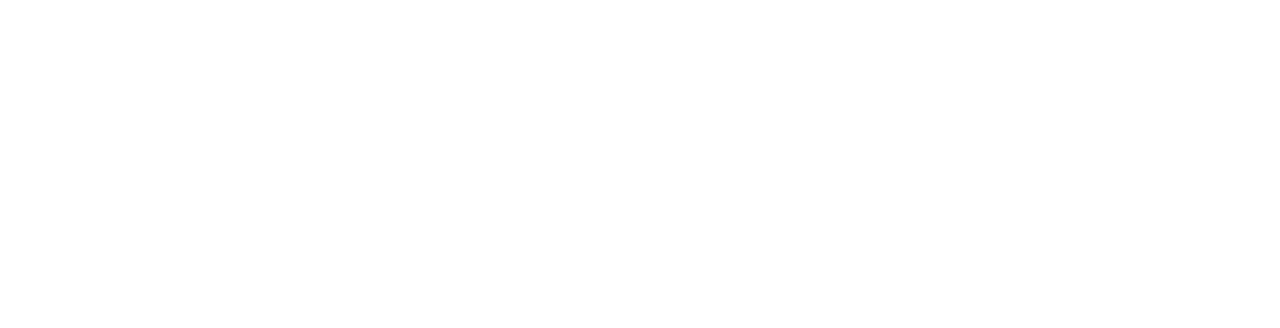
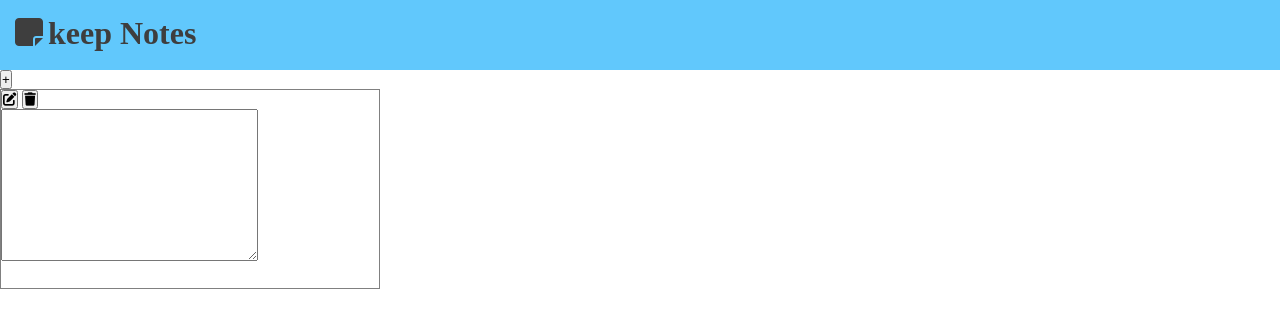
Before and after one commit to Rahulrai1998/keep-notes, a plain HTML site: page index.html in a window 1280 px wide. Drawn offline with Linux system fonts and the light colour scheme.

Commit message:
html css done

```diff
--- a/index.html
+++ b/index.html
@@ -4,7 +4,45 @@
     <meta charset="UTF-8" />
     <meta name="viewport" content="width=device-width, initial-scale=1.0" />
     <link rel="stylesheet" href="style.css" />
+    <link
+      rel="stylesheet"
+      href="https://cdnjs.cloudflare.com/ajax/libs/font-awesome/6.5.2/css/all.min.css"
+      integrity="sha512-SnH5WK+bZxgPHs44uWIX+LLJAJ9/2PkPKZ5QiAj6Ta86w+fsb2TkcmfRyVX3pBnMFcV7oQPJkl9QevSCWr3W6A=="
+      crossorigin="anonymous"
+      referrerpolicy="no-referrer"
+    />
     <title>Keep Notes</title>
   </head>
-  <body></body>
+  <body>
+    <div class="parent-body" id="parent-body-id">
+      <div class="heading" id="heading-id">
+        <h1><i class="fa-solid fa-note-sticky"></i>keep Notes</h1>
+      </div>
+    </div>
+
+    <div class="btn-div">
+      <button class="learn-more-btn add-btn" id="add-btn-id">
+        <span class="btn-text">+</span>
+      </button>
+    </div>
+
+    <div class="notes-card-div" id="notes-card-div-id">
+      <div class="operations-btn">
+        <button class="edit-btn">
+          <i class="fa-solid fa-pen-to-square"></i>
+        </button>
+        <button class="delete-btn"><i class="fa-solid fa-trash"></i></button>
+      </div>
+
+      <textarea
+        name="notes"
+        class="notes-textarea-class"
+        id="notes-textarea-id"
+        cols="30"
+        rows="10"
+      ></textarea>
+
+      <script src="index.js"></script>
+    </div>
+  </body>
 </html>
--- a/style.css
+++ b/style.css
@@ -0,0 +1,21 @@
+* {
+  margin: 0;
+  padding: 0;
+  box-sizing: border-box;
+}
+
+.heading {
+  background: rgb(97, 200, 252);
+  height: 70px;
+  padding: 15px 0 0 15px;
+  color: rgb(62, 62, 62);
+}
+.heading h1 i {
+  padding-right: 5px;
+}
+
+.notes-card-div{
+    width: 380px;
+    height: 200px;
+    border: 1px solid grey;
+}
```
Also changed, not shown: index.js (added).
